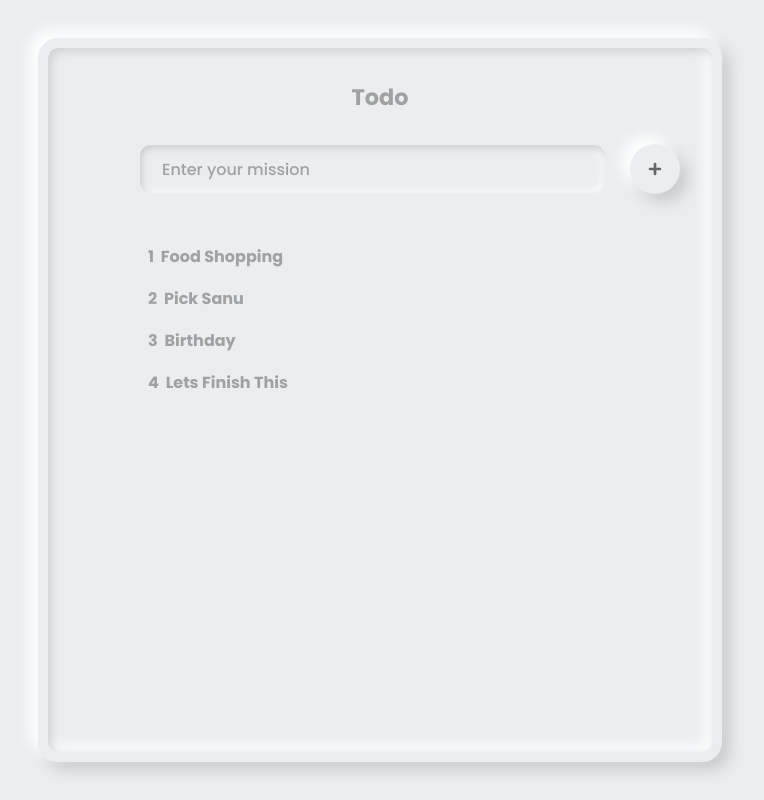
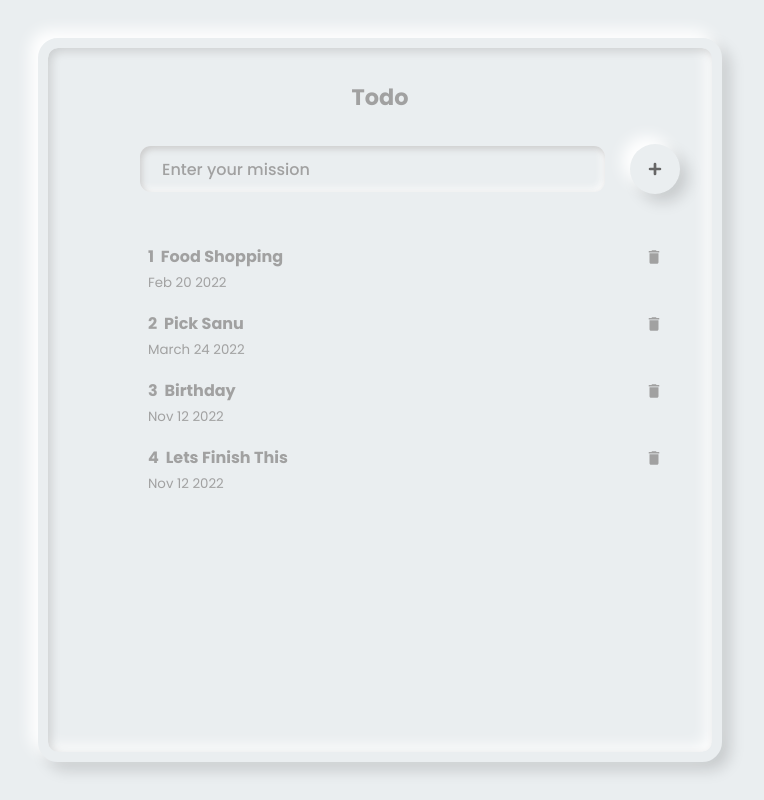
Before and after one commit to tyrants666/React-Todo, a React (Create React App) app: page / in a window 1280 px wide. Shown: the whole page, without its empty margins (260-1024 px from the left). Built offline with nearby package versions, Linux system fonts and the light colour scheme.

Commit message:
Task Delete Added

```diff
--- a/src/App.js
+++ b/src/App.js
@@ -40,13 +40,16 @@ function App() {
       }
   ]);
 
+  //Delete Task
+  const deleteTask = (id) => {
+    setTasks(tasks.filter(task => task.id !== id))
+  }
+
   return (
     <div className="App">
       <div className="container">
         <Header />
-        <div className='task-wrapper container-left'>
-        <Tasks tasks={tasks}/>
-        </div>
+        { tasks.length>0 ? <Tasks tasks={tasks} onDelete={deleteTask} /> : <p className='notfound'>🤘</p>}
       </div>
     </div>
   );
--- /dev/null
+++ b/src/components/Task.js
@@ -0,0 +1,16 @@
+import { MdDelete } from "react-icons/md"
+
+const Task = ({task, onDelete}) => {
+  return (
+    <div className="task">
+      <h4> {task.id}&nbsp;&nbsp;{task.title}
+        <MdDelete onClick={() => {
+          onDelete(task.id)
+        }} />
+      </h4>
+      <small>{task.day}</small>
+    </div>
+  )
+}
+
+export default Task
--- a/src/components/Tasks.js
+++ b/src/components/Tasks.js
@@ -1,10 +1,11 @@
-
-const Tasks = (props) => {
+import Task from './Task'
+const Tasks = ({tasks, onDelete}) => {
     return (
-        <>
-            {props.tasks.map (task => ( <h4 key={task.id}>{task.id}&nbsp;&nbsp;{task.title}</h4> )
+        <div className='task-wrapper container-left'>
+            {tasks.map (task => (
+                <Task key={task.id} task={task} onDelete={onDelete} /> )
             )}
-        </>
+        </div>
     )
 }
 export default Tasks
--- a/src/index.css
+++ b/src/index.css
@@ -6,7 +6,10 @@
   --grey: #666;
   --text: #a1a1a1;
 }
-
+*{
+  margin: 0;
+  padding: 0;
+}
 body {
   color: var(--text);
   margin: 0;
@@ -91,6 +94,11 @@ header input {
     margin-left: auto;
 }
 
+.notfound{
+    text-align: center;
+    font-size: 24px;
+}
+
 /* Button Component ------------------------ */
 .btn-add {
   margin-left: 20px;
@@ -122,6 +130,23 @@ header input {
 }
 
 /* Tasks Component ------------------------ */
+.task-wrapper h4 svg{
+  margin-left: auto;
+  cursor: pointer;
+  font-size: 18px;
+}
 .task-wrapper h4{
-  margin: 17px 8px;
+  display: flex;
+  justify-content: space-between;
+  align-items: center;
+  margin: 0;
+  cursor: default;
+  transition: .1s;
 }
+.task-wrapper h4:hover{
+  color: var(--primary);
+}
+.task{
+  /* margin: 17px 8px; */
+  margin: 17px 17px 17px 8px;
+}
```
